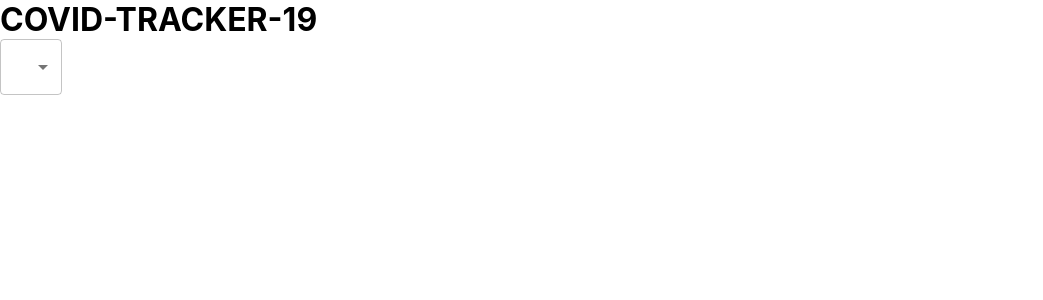
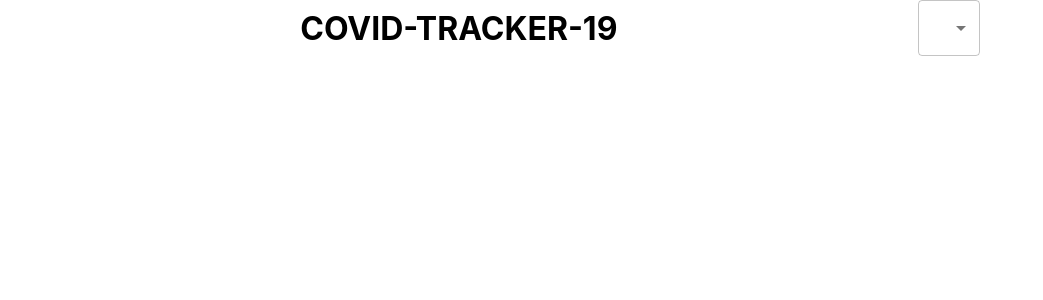
Before and after one commit to mohit200008/covid-tracker19, a React (Create React App) app: page / in a window 1280 px wide. Shown: the top 300 px of the page, without its empty margins (0-1043 px from the left). Built offline with nearby package versions, Linux system fonts and the light colour scheme.

Commit message:
state added

```diff
--- a/src/App.css
+++ b/src/App.css
@@ -1,3 +1,10 @@
 * {
   margin: 0;
 }
+
+.app__header{
+  display: flex;
+  align-items: center;
+  margin-bottom: 20px;
+  justify-content: space-evenly;
+}
--- a/src/App.js
+++ b/src/App.js
@@ -1,4 +1,4 @@
-import React from "react";
+import React, { useState } from "react";
 import {
   MenuItem,
   FormControl,
@@ -7,20 +7,31 @@
 import './App.css';
 
 function App() {
+  const [countries,setCountries]=useState([
+    'USA','UK','INDIA'
+  ]);
   return (
     <div className="app">
+    <div className="app__header">
     <h1>COVID-TRACKER-19</h1>
     <FormControl class="app__dropdown">
     <Select variant="outlined" value="abc">
-    <MenuItem value="worldwide">Worldwide</MenuItem>
+    {
+      countries.map(country=> (
+        <MenuItem value={country}>{country}</MenuItem>
+      ))
+    }
+   {/* <MenuItem value="worldwide">Worldwide</MenuItem>
     <MenuItem value="worldwide">Option two</MenuItem>
     <MenuItem value="worldwide">Option 3</MenuItem>
     <MenuItem value="worldwide">YOOOOOO</MenuItem>
-
+  */}
 
     </Select>
 
     </FormControl>
+
+    </div>
   {/* Header */}
   {/* Title + Select input dropdown field */}
   {/* InfoBox */}
```
